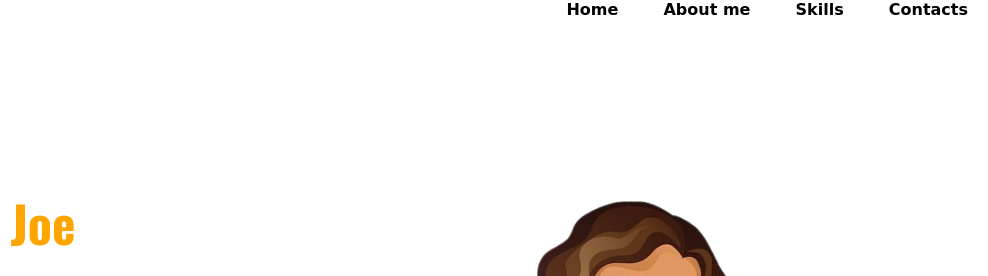
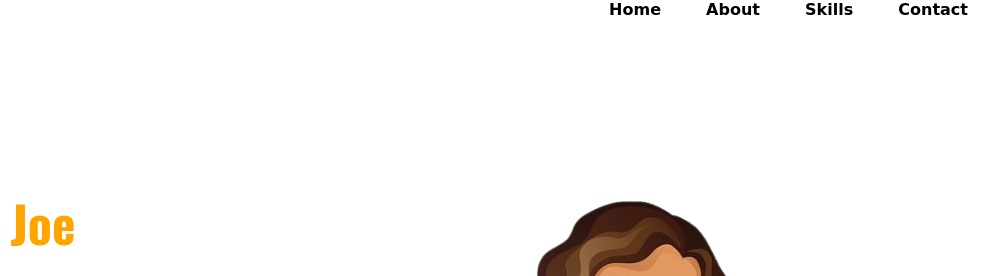
Before and after one commit to Vishnu2413/portfolio, a plain HTML site: page index.html in a window 1280 px wide. Shown: the top 276 px of the page, 292-1280 px from the left. Drawn offline with nearby package versions, Linux system fonts and the light colour scheme; a web font is replaced by a local one.

Commit message:
portfolio v2

```diff
--- a/index.html
+++ b/index.html
@@ -29,9 +29,9 @@
          <!-- links -->
           <ul>
             <li class="list-item"> <a class="list" href="#home">Home</a></li>
-            <li class="list-item"> <a class="list" href="#about">About me</a></li>
+            <li class="list-item"> <a class="list" href="#about">About</a></li>
             <li class="list-item"> <a class="list" href="#skill">Skills</a></li>
-            <li class="list-item"> <a class="list" href="#contact">Contacts</a></li>
+            <li class="list-item"> <a class="list" href="#contact">Contact</a></li>
           </ul>
      </nav>
     <!-- home -->
```
